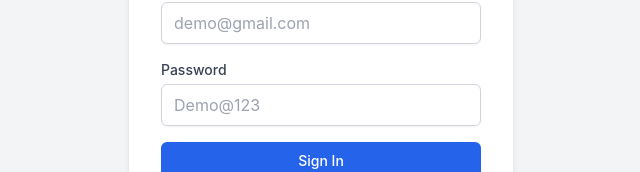
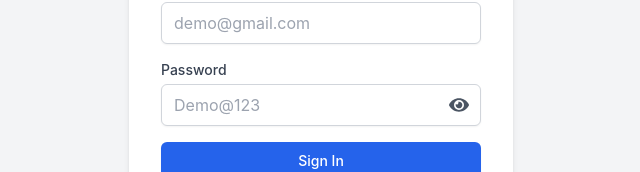
Before and after one commit to Prasham2407/Store-Management, a React (Create React App) app: page / in a window 1280 px wide. Shown: the part 349-521 px from the top of the page, without its empty margins (319-959 px from the left). Built offline with nearby package versions, Linux system fonts and the light colour scheme; what ag-grid-community would draw is missing.

Commit message:
toggle button added in login page

```diff
--- a/src/pages/Login.tsx
+++ b/src/pages/Login.tsx
@@ -1,10 +1,12 @@
 import React, { useState } from 'react';
 import { useNavigate } from 'react-router-dom';
+import { FaEye, FaEyeSlash } from 'react-icons/fa';
 
 const Login: React.FC = () => {
   const [email, setEmail] = useState('');
   const [password, setPassword] = useState('');
   const [error, setError] = useState('');
+  const [showPassword, setShowPassword] = useState(false);
   const navigate = useNavigate();
 
   const handleSubmit = (e: React.FormEvent) => {
@@ -20,6 +22,10 @@ const Login: React.FC = () => {
       setError('An error occurred during login');
       console.error('Login error:', err);
     }
+  };
+
+  const togglePasswordVisibility = () => {
+    setShowPassword(!showPassword);
   };
 
   return (
@@ -50,15 +56,28 @@ const Login: React.FC = () => {
             <label htmlFor="password" className="block text-sm font-medium text-gray-700">
               Password
             </label>
+            <div className="relative mt-1">
               <input
                 id="password"
-              type="password"
+                type={showPassword ? "text" : "password"}
                 value={password}
                 onChange={(e) => setPassword(e.target.value)}
-              className="mt-1 block w-full px-3 py-2 border border-gray-300 rounded-md shadow-sm focus:outline-none focus:ring-blue-500 focus:border-blue-500"
+                className="block w-full px-3 py-2 border border-gray-300 rounded-md shadow-sm focus:outline-none focus:ring-blue-500 focus:border-blue-500"
                 placeholder="Demo@123"
                 required
               />
+              <button
+                type="button"
+                onClick={togglePasswordVisibility}
+                className="absolute inset-y-0 right-0 pr-3 flex items-center text-gray-600 hover:text-gray-800"
+              >
+                {showPassword ? (
+                  <FaEyeSlash className="h-5 w-5" title="Hide password" />
+                ) : (
+                  <FaEye className="h-5 w-5" title="Show password" />
+                )}
+              </button>
+            </div>
           </div>
           <button
             type="submit"
```
Lines whose indentation alone changed are shown as unchanged.
